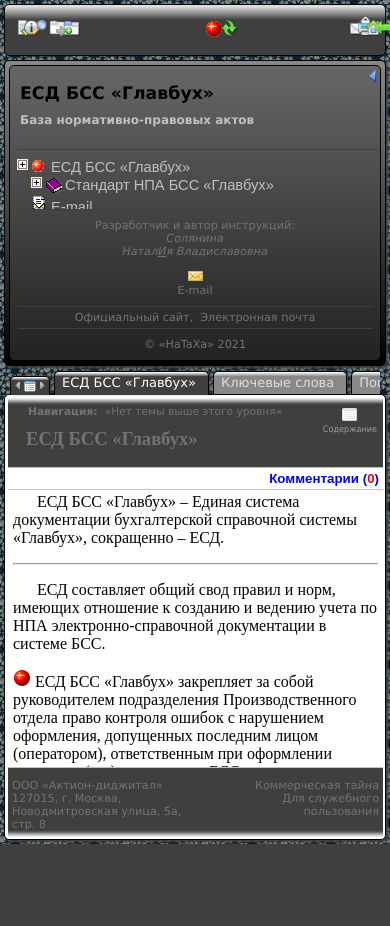
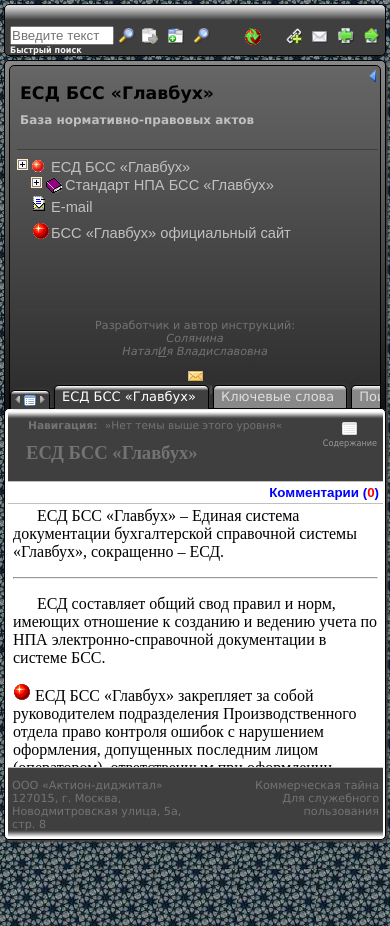
Before and after one commit to HaTaXa/HelpAndManual, a plain HTML site: page index.html in a window 390 px wide. Before the commit the page ends 844 px from the top, so only its background shows below. Drawn offline with Linux system fonts and the light colour scheme.

Commit message:
Обновление от 27.06.2021
Оптимизация панели инструментов и блоков: навигация и контент.
Изменены и обновлены файлы:
modified: css/footer.css
modified: css/navigation.css
modified: css/styles.css
modified: css/topic.css
modified: index.html

```diff
--- a/css/footer.css
+++ b/css/footer.css
@@ -33,6 +33,10 @@
 .footer p:hover,
 .footer a:hover {
 	color: #fff;
+}
+
+.footer p:hover {
+	cursor: default;
 }
 
 .footer-left {
--- a/css/navigation.css
+++ b/css/navigation.css
@@ -113,6 +113,7 @@ div#idTocFooter p {
 }
 
 div#idTocFooter p:hover {
+	cursor: default;
 	color: #fff;
 }
 
--- a/css/styles.css
+++ b/css/styles.css
@@ -63,10 +63,6 @@ div#idTopicBox, /* контент */
 	box-shadow: 2px 2px 2px #3f3f3f;
 }
 /* Инструменты панели инструментов */
-span#idNavIconTopic {
-	top: 0;
-}
-
 img.nav-icon,
 img.nav-icon-H,
 img#idQuickSearchOff,
@@ -91,8 +87,6 @@ img#idFeedBackOn,
 img#idPrinterOn {
 	position: absolute;
 	top: 12px;
-	/* display: flex;
-	flex-direction: column; */
 	margin: 0;
 	padding: 2px 4px 2px 4px;
 	border-width: 1px;
@@ -371,7 +365,7 @@ a.banner {
 
 p.banner {
 	position: relative;
-	top: 94px; /* или bottom: -94px; */
+	top: 80px; /* или bottom: -80px; */
 }
 /* по умолчанию контейнер скрытый */
 #idBanner {
@@ -413,7 +407,7 @@ div#idTopicBox, /* контент */
 	border-radius: 5px;
 }
 
-table, td, tr, img, p {
+table, td, tr {
 	margin: 0;
 	padding: 0;
 	vertical-align: bottom;
@@ -428,7 +422,7 @@ table#idToolbarTable {
 td.toolbar-left {text-align: left;} /* vertical-align: bottom; */
 td.toolbar-right {text-align: right;} /* vertical-align: bottom; */
 td.toolbar-center {text-align: center; margin: 0 auto;} /* vertical-align: bottom; */
-td.toolbar-search {text-align: left; width: 185px;} /* vertical-align: bottom; */
+td.toolbar-search {text-align: left; width: 186px;} /* vertical-align: bottom; */
 
 div#idQuickSearch,
 div.nav-icon-box-left,
@@ -446,13 +440,14 @@ div.nav-icon-box-right {
 	text-align: center;
 	white-space: nowrap;
 	text-transform: capitalize;
-	line-height: 1em;
+	/* line-height: 1em; */
+	text-indent: 0;
 }
 
 /* Quick search box */
 div#idQuickSearch {
 	font-weight: bold;
-	min-width: 200px;
+	/* min-width: 200px; */
 	/* vertical-align: bottom; */
 }
 input#idInputSearch {
@@ -506,8 +501,6 @@ div#idNavBox.nav-box-right {
 	left: 0;
 	top: 60px;
 	bottom: 0;
-	display: flex;
-	flex-direction: column;
 	padding: 2px 2px 2px 5px;
 }
 
@@ -562,8 +555,6 @@ div#idTopicPane {
 	position: absolute;
 	left: 0; right: 0px;
 	top: 76px; bottom: 0px;
-	display: flex;
-	flex-direction: column;
 	margin-top: 4px;
 }
 
@@ -952,35 +943,89 @@ div#permalink textarea {
 	box-shadow: 5px 5px 5px #888;
 }
 
+/* Portrait tablets and medium desktops - Портретные планшеты и средние настольные компьютеры */
+@media(min-width: 992px) and (max-width: 1199px) {
+}
+
 @media(max-width: 834px) {
-	table, td, tr, img, p {
-		vertical-align: inherit; /* (i) Наследует значение родителя */
-	}
-	/* #idQuickSearchOn,
-	#idQuickSearchOff {
-		top: 16px;
+	/* table, td, tr, img, p {
+		vertical-align: inherit; (i) Наследует значение родителя
 	} */
 	/* .toolbar-search, */
 	span.nav-text-off,
 	span.nav-text-on {
 		display: none;
 	}
+
+	img.nav-icon,
+	img.nav-icon-H,
+	img#idQuickSearchOff,
+	img#idQuickSearchOn,
+	img#idTopicOff,
+	img#idTopicOn,
+	img#idIndexOff,
+	img#idIndexOn,
+	img#idSearchOff,
+	img#idSearchOn,
+	img#idUndocTabOff,
+	img#idUndocTabOn,
+	img#idNewTabOff,
+	img#idNewTabOn,
+	img#idShowHideOff,
+	img#idShowHideOn,
+	img#idExpandOff,
+	img#idExpandOn,
+	img#idPermalinkOff,
+	img#idPermalinkOn,
+	img#idFeedBackOff,
+	img#idFeedBackOn,
+	img#idPrinterOff,
+	img#idPrinterOn,
+	div.nav-icon-box-left,
+	div.nav-icon-box-right {
+		top: 20px;
+		margin: 0 20px 0 0;
+	}
+}
+
+/* Portrait tablets and small desktops - Портретные планшеты и небольшие настольные компьютеры */
+@media(min-width: 768px) and (max-width: 991px) {
+}
+/* Landscape phones and portrait tablets - Альбомные телефоны и планшеты с портретом */
+@media(max-width: 767px) {
 }
 
 @media(max-width: 510px) {
+	td.toolbar-search {
+		/* display: none; */
+		width: 126px;
+	}
+	input#idInputSearch {
+		width: 100px;
+	}
+	/* div#idTopicPane.topic-pane-right, */
+	div#idNavBox.nav-box-right {
+		width: auto;
+		position: relative;
+		left: 0; right: 0; top: 0;
+		height: 400px;
+		/* z-index: 1; */
+	}
+	div#idTopicPane.topic-pane-right {
+		width: auto;
+		height: 440px;
+		position: sticky; /* прикрепляет к низу */
+		/* position: relative; */
+		/* left: 0; top: 0; */
+		margin-top: 20px;
+	}
+}
+/* Landscape phones and smaller - Ландшафтные телефоны и меньшие */
+@media(max-width: 480px) {
+}
+
+@media(max-width: 320px) {
 	.toolbar-search {
 		display: none;
 	}
-	div#idNavBox.nav-box-right {
-		width: auto;
-		position: relative;
-		top: 0;
-		right: 0;
-		height: 300px;
-		/* z-index: 1; */
-	}
-	div#idTopicPane.topic-pane-right {
-		left: 0;
-		top: 386px;
-	}
 }
--- a/css/topic.css
+++ b/css/topic.css
@@ -25,6 +25,9 @@ div#idHeader {
 	background-size: 100% 100%;
 	border-bottom: 1px solid silver;
 	z-index: 100;
+}
+div#idHeader:hover {
+	cursor: default;
 }
 
 /* В хедере контента */
--- a/index.html
+++ b/index.html
@@ -59,8 +59,7 @@
 									<img id="idQuickSearchOn" class="nav-icon" src="image/search.png" title="Поиск разделов справки" alt="Поиск разделов справки">
 									<img id="idQuickSearchOff" src="image/searchoff.png">
 								</span>
-								<!-- <br> -->
-								<span class="nav-text-on">Быстрый поиск</span>
+								<span class="nav-text">Быстрый поиск</span>
 							</div>
 						</td>
 						<!-- кнопки на панеле инструментов -->
```
